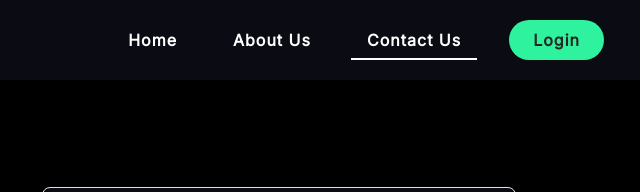
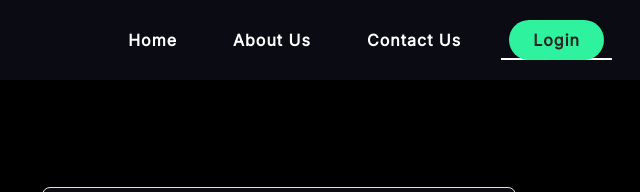
Before and after one commit to ApollonArtemis/spectr_index, a plain HTML site: page contact_us.html in a window 1280 px wide. Shown: the top 192 px of the page, 640-1280 px from the left. Drawn offline with nearby package versions, Linux system fonts and the light colour scheme; a script that the page names is missing.

Commit message:
Update File

```diff
--- a/contact_us.html
+++ b/contact_us.html
@@ -72,10 +72,10 @@
             <li id="nav-menu" class="nav-item px-2">
               <a class="nav-link fw-bolder" href="about-us.html">About Us</a>
             </li>
-            <li id="nav-menu" class="active nav-item px-2">
+            <li id="nav-menu" class="nav-item px-2">
               <a class="nav-link fw-bolder" href="contact_us.html">Contact Us</a>
             </li>
-            <li class="nav-item px-2">
+            <li class="active nav-item px-2">
               <a id="btnLogin" data-bs-toggle="modal" data-bs-target="#modalLogin"
                 class="nav-link fw-bold px-4 text-center rounded-5">Login</a>
             </li>
```
